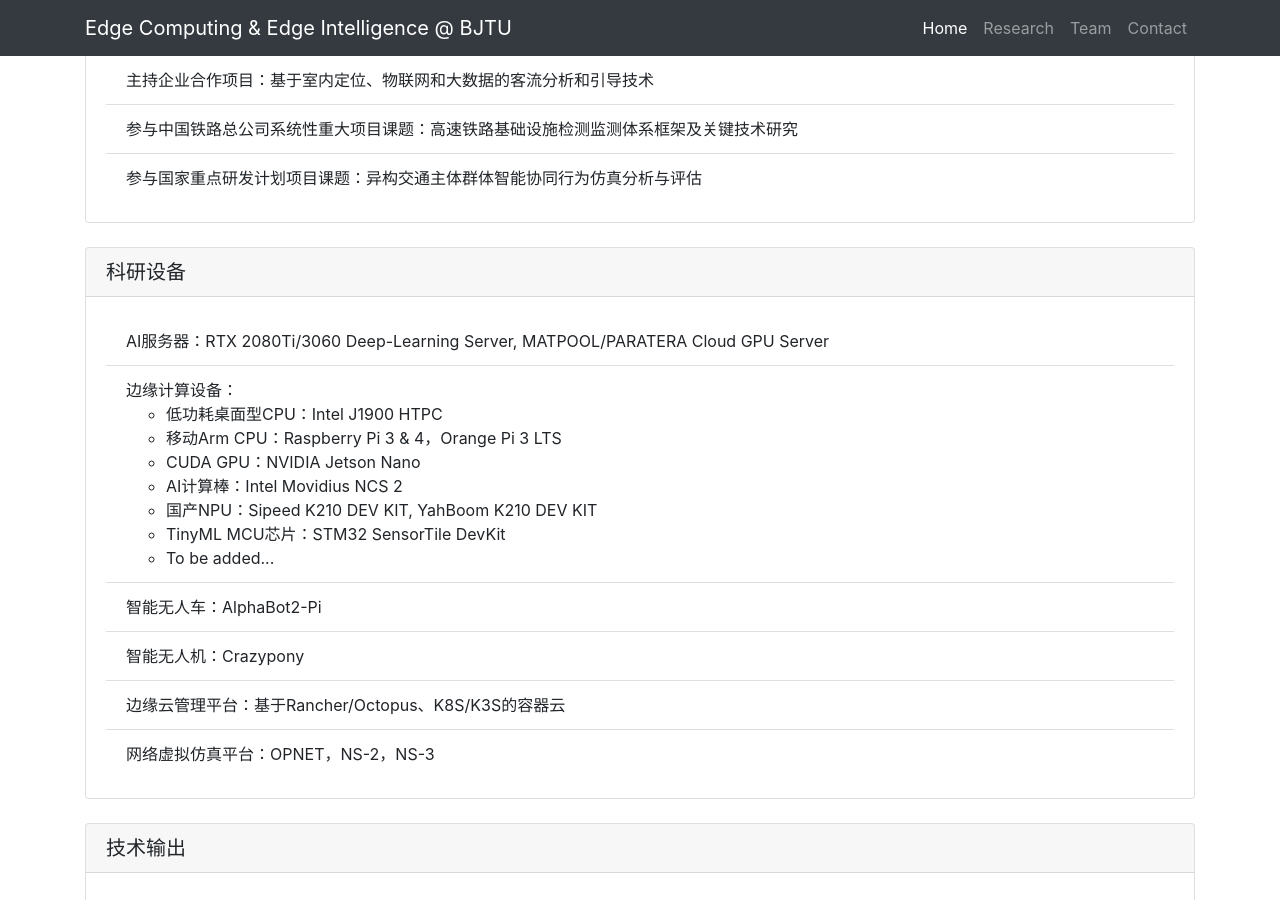
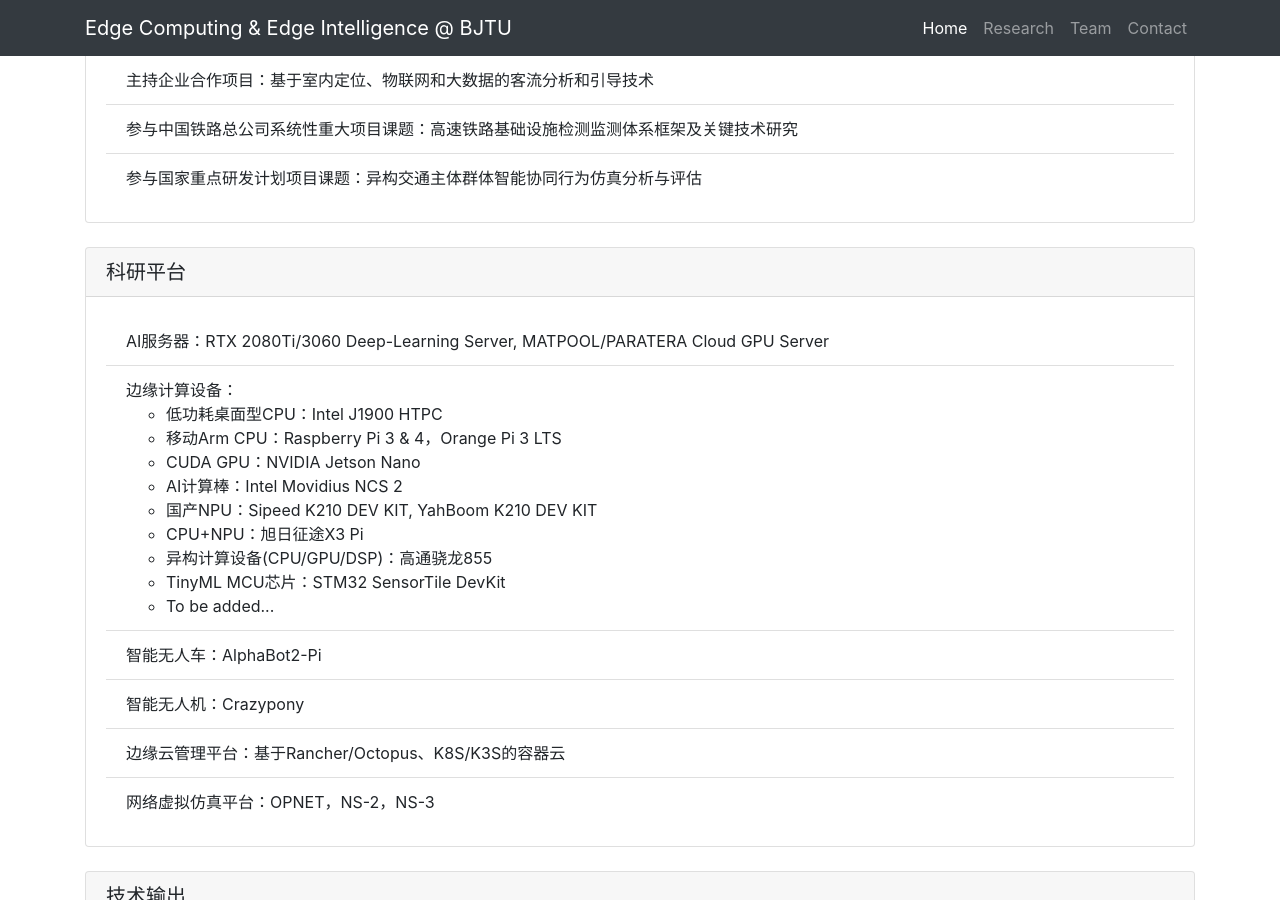
Before and after one commit to fangvv/Homepage, a Jekyll site: the page Edgecomp/index.html, which Jekyll copies as it is, in a window 1280 px wide and 900 px high, scrolled down 1734 px. Built offline with Jekyll 4.4.1, drawn with Linux system fonts in a browser that asks for light colours; comment, search, counter and statistics services are not loaded.

Commit message:
update devices
Signed-off-by: fangvv <fangvv@gmail.com>

```diff
--- a/Edgecomp/index.html
+++ b/Edgecomp/index.html
@@ -105,7 +105,7 @@
 </div>
 <br>
 <div class="card">
-  <h5 class="card-header">科研设备</h5>
+  <h5 class="card-header">科研平台</h5>
   <div class="card-body">
     <ul class="list-group list-group-flush">
       <li class="list-group-item">AI服务器：RTX 2080Ti/3060 Deep-Learning Server, MATPOOL/PARATERA Cloud GPU Server</li>
@@ -116,6 +116,8 @@
         <li>CUDA GPU：NVIDIA Jetson Nano</li>
         <li>AI计算棒：Intel Movidius NCS 2</li>
         <li>国产NPU：Sipeed K210 DEV KIT, YahBoom K210 DEV KIT</li>
+        <li>CPU+NPU：旭日征途X3 Pi
+        <li>异构计算设备(CPU/GPU/DSP)：高通骁龙855
         <li>TinyML MCU芯片：STM32 SensorTile DevKit</li>
         <li>To be added...</li>
         </ul>
```
